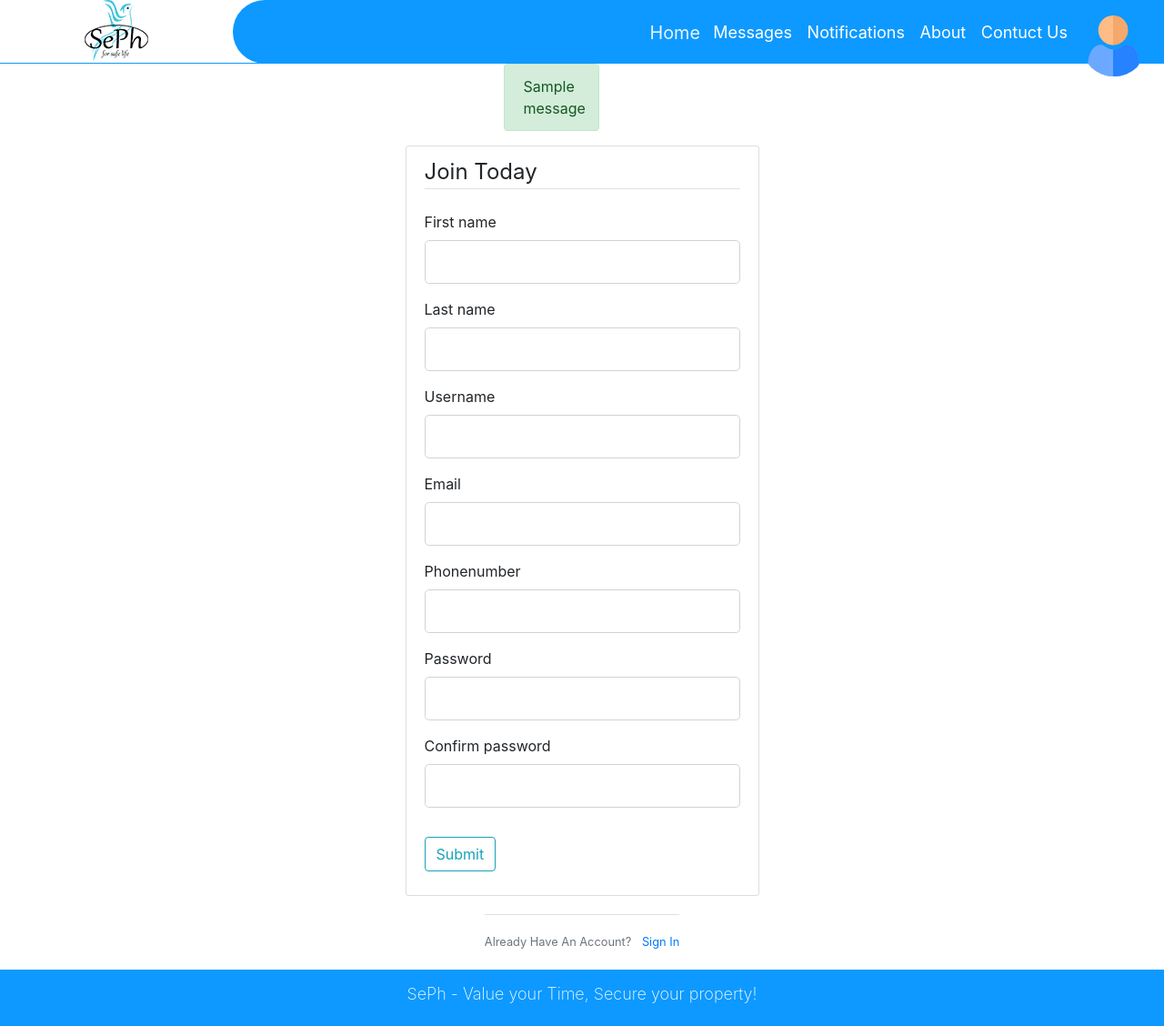
After one commit to yosephtamir/SePh, a Python web app: template web/templates/register.html in a window 1280 px wide. The commit adds this page. Shown: the whole page at 91% size. Run offline with Jinja, Linux system fonts and the light colour scheme; the template is opened without the code that fills it, so the values that code supplies are empty, except form fields; one stand-in notice (Sample message) is shown; form fields are guessed from the names that the template uses; some libraries are stand-ins or nearby versions.

Commit message:
today's change

```diff
--- a/models/category.py
+++ b/models/category.py
@@ -8,7 +8,7 @@ from sqlalchemy import Column, String
 class Category(BaseModel, Base):
     """Representation of Category """
     __tablename__ = 'category'
-    name = Column(String(128), nullable=False)
+    name = Column(String(128), unique=True,nullable=False)
 
     def __init__(self, *args, **kwargs):
         """initializes category"""
--- a/models/property.py
+++ b/models/property.py
@@ -15,7 +15,6 @@ class Property(BaseModel, Base):
     kare = Column(String(128), nullable=False)
     details = Column(String(1000), nullable=False)
     addressLine2 = Column(String(1000), nullable=True)
-    categoryid = Column(String(60), ForeignKey('category.id'), nullable=False)
     user_id = Column(String(60), ForeignKey('user.id'), nullable=False)
     place_id = Column(String(60), ForeignKey('place.id'), nullable=False)
     images = relationship("PropertyImage", backref="property")
--- a/web/static/css/footer.css
+++ b/web/static/css/footer.css
@@ -1,4 +1,4 @@
-footer{
+#copyr{
     width: 100%;
     height: 62px;
     background-color: #0D99ff;
@@ -8,7 +8,8 @@ footer{
     color: white;
     margin-top: 20px;
 }
-footer h3 {
+#valyotime {
     font-weight: 200;
-    font-size: 20px;
+    font-size: 18px;
+    align-self: center;
 }
--- /dev/null
+++ b/web/static/css/mainbootstrap.css
@@ -0,0 +1,55 @@
+
+  .content-section {
+    background: #ffffff;
+    padding: 10px 20px;
+    border: 1px solid #dddddd;
+    border-radius: 3px;
+    margin-bottom: 20px;
+  }
+
+  .article-title {
+    color: #444444;
+  }
+
+  a.article-title:hover {
+    color: #428bca;
+    text-decoration: none;
+  }
+
+  .article-content {
+    white-space: pre-line;
+  }
+
+  .article-img {
+    height: 65px;
+    width: 65px;
+    margin-right: 16px;
+  }
+
+  .article-metadata {
+    padding-bottom: 1px;
+    margin-bottom: 4px;
+    border-bottom: 1px solid #e3e3e3
+  }
+
+  .article-metadata a:hover {
+    color: #333;
+    text-decoration: none;
+  }
+
+  .article-svg {
+    width: 25px;
+    height: 25px;
+    vertical-align: middle;
+  }
+
+  .account-img {
+    height: 125px;
+    width: 125px;
+    margin-right: 20px;
+    margin-bottom: 16px;
+  }
+
+  .account-heading {
+    font-size: 2.5rem;
+  }
--- /dev/null
+++ b/web/templates/register.html
@@ -0,0 +1,182 @@
+<!DOCTYPE html>
+<html lang="en">
+<head>
+    <meta charset="UTF-8">
+    <meta name="viewport" content="width=device-width, initial-scale=1.0">
+    <link rel="stylesheet" href="https://maxcdn.bootstrapcdn.com/bootstrap/4.0.0/css/bootstrap.min.css" integrity="sha384-Gn5384xqQ1aoWXA+058RXPxPg6fy4IWvTNh0E263XmFcJlSAwiGgFAW/dAiS6JXm" crossorigin="anonymous">
+    <link href="../static/css/header.css" rel="stylesheet" type="text/css">
+    <link href="../static/css/mainbootstrap.css" rel="stylesheet" type="text/css">
+    <link href="../static/css/filter.css" rel="stylesheet" type="text/css">
+    <link href="../static/css/container.css" rel="stylesheet" type="text/css">
+    <link href="../static/css/footer.css" rel="stylesheet" type="text/css">
+    <link href="../static/images/70x67seph.png" rel="icon thumbnail">
+    <title>Seph</title>
+</head>
+<body>
+    <header>
+        <div class="logo">
+            <div class="logoimg"></div>
+        </div>
+        <div class="right">
+            <nav>
+                <button id="homebtn"><a>Home</a></button>
+                <button><a>Messages</a></button>
+                <button><a>Notifications</a></button>
+                <button><a>About</a></button>
+                <button><a>Contuct Us</a></button>
+            </nav>
+            <div class="profile">
+                <img id="proimg" src="../static/images/profile.png" alt="Beka Gidada">
+                <div class="profilebtn">
+                    <button id="login"><a>Log In</a></button>
+                    <button id="register"><a>Sign Up</a></button>
+                </div>
+            </div>
+        </div>
+    </header>
+    <main role="main" class="container">
+        <div class="row">
+          <div class="col-md-8">
+            {% with messages = get_flashed_messages(with_categories=true) %}
+              {% if messages %}
+                {% for category, message in messages %}
+                  <div class="alert alert-{{ category }}">
+                    {{ message }}
+                  </div>
+                {% endfor %}
+              {% endif %}
+            {% endwith %}
+            {% block content %}{% endblock %}
+          </div>
+    </main>
+
+    <div class="container">
+        <div class="content-section">
+            <form method="POST" action="">
+                {{ form.hidden_tag() }}
+                <fieldset class="form-group">
+                    <legend class="border-bottom mb-4">Join Today</legend>
+                    <!--First Name-->
+                    <div class="form-group">
+                        {{ form.first_name.label(class="form-control-label") }}
+
+                        {% if form.first_name.errors %}
+                            {{ form.first_name(class="form-control form-control-lg is-invalid") }}
+                            <div class="invalid-feedback">
+                                {% for error in form.first_name.errors %}
+                                    <span>{{ error }}</span>
+                                {% endfor %}
+                            </div>
+                        {% else %}
+                            {{ form.first_name(class="form-control form-control-lg") }}
+                        {% endif %}
+                    </div>
+                    <!--Last Name-->
+                    <div class="form-group">
+                        {{ form.last_name.label(class="form-control-label") }}
+
+                        {% if form.last_name.errors %}
+                            {{ form.last_name(class="form-control form-control-lg is-invalid") }}
+                            <div class="invalid-feedback">
+                                {% for error in form.last_name.errors %}
+                                    <span>{{ error }}</span>
+                                {% endfor %}
+                            </div>
+                        {% else %}
+                            {{ form.last_name(class="form-control form-control-lg") }}
+                        {% endif %}
+                    </div>
+                    <!--User Name-->
+                    <div class="form-group">
+                        {{ form.username.label(class="form-control-label") }}
+
+                        {% if form.username.errors %}
+                            {{ form.username(class="form-control form-control-lg is-invalid") }}
+                            <div class="invalid-feedback">
+                                {% for error in form.username.errors %}
+                                    <span>{{ error }}</span>
+                                {% endfor %}
+                            </div>
+                        {% else %}
+                            {{ form.username(class="form-control form-control-lg") }}
+                        {% endif %}
+                    </div>
+                    <!--email-->
+                    <div class="form-group">
+                        {{ form.email.label(class="form-control-label") }}
+                        {% if form.email.errors %}
+                            {{ form.email(class="form-control form-control-lg is-invalid") }}
+                            <div class="invalid-feedback">
+                                {% for error in form.email.errors %}
+                                    <span>{{ error }}</span>
+                                {% endfor %}
+                            </div>
+                        {% else %}
+                            {{ form.email(class="form-control form-control-lg") }}
+                        {% endif %}
+                    </div>
+                    <!--Phone Number-->
+                    <div class="form-group">
+                        {{ form.phonenumber.label(class="form-control-label") }}
+
+                        {% if form.phonenumber.errors %}
+                            {{ form.phonenumber(class="form-control form-control-lg is-invalid") }}
+                            <div class="invalid-feedback">
+                                {% for error in form.phonenumber.errors %}
+                                    <span>{{ error }}</span>
+                                {% endfor %}
+                            </div>
+                        {% else %}
+                            {{ form.phonenumber(class="form-control form-control-lg") }}
+                        {% endif %}
+                    </div>
+
+                    <!--Password-->
+                    <div class="form-group">
+                        {{ form.password.label(class="form-control-label") }}
+                        {% if form.password.errors %}
+                            {{ form.password(class="form-control form-control-lg is-invalid") }}
+                            <div class="invalid-feedback">
+                                {% for error in form.password.errors %}
+                                    <span>{{ error }}</span>
+                                {% endfor %}
+                            </div>
+                        {% else %}
+                            {{ form.password(class="form-control form-control-lg") }}
+                        {% endif %}
+                    </div>
+                    <div class="form-group">
+                        {{ form.confirm_password.label(class="form-control-label") }}
+                        {% if form.confirm_password.errors %}
+                            {{ form.confirm_password(class="form-control form-control-lg is-invalid") }}
+                            <div class="invalid-feedback">
+                                {% for error in form.confirm_password.errors %}
+                                    <span>{{ error }}</span>
+                                {% endfor %}
+                            </div>
+                        {% else %}
+                            {{ form.confirm_password(class="form-control form-control-lg") }}
+                        {% endif %}
+                    </div>
+                </fieldset>
+                <div class="form-group">
+                    {{ form.submit(class="btn btn-outline-info") }}
+                </div>
+            </form>
+        </div>
+        <div class="border-top pt-3">
+            <small class="text-muted">
+                Already Have An Account? <a class="ml-2" href="{{ url_for('register') }}">Sign In</a>
+            </small>
+        </div>
+
+    </div>
+<footer id="copyr">
+    <h3 id="valyotime">SePh - Value your Time, Secure your property!</h3>
+</footer>
+<script src="https://code.jquery.com/jquery-3.2.1.slim.min.js" integrity="sha384-KJ3o2DKtIkvYIK3UENzmM7KCkRr/rE9/Qpg6aAZGJwFDMVNA/GpGFF93hXpG5KkN" crossorigin="anonymous"></script>
+<script src="https://cdnjs.cloudflare.com/ajax/libs/popper.js/1.12.9/umd/popper.min.js" integrity="sha384-ApNbgh9B+Y1QKtv3Rn7W3mgPxhU9K/ScQsAP7hUibX39j7fakFPskvXusvfa0b4Q" crossorigin="anonymous"></script>
+<script src="https://maxcdn.bootstrapcdn.com/bootstrap/4.0.0/js/bootstrap.min.js" integrity="sha384-JZR6Spejh4U02d8jOt6vLEHfe/JQGiRRSQQxSfFWpi1MquVdAyjUar5+76PVCmYl" crossorigin="anonymous"></script>
+<script src="../static/scripts/filter.js"></script>
+</body>
+</html>
--- a/web/templetes/seph.html
+++ b/web/templates/seph.html
@@ -48,7 +48,7 @@
                     {% for property in properties  %}
                     <div class="propdetails">
                         <h3>{{ property.user.first_name }} {{property.user.last_name  }}</h3>
-                        <img src="../static/images/{{ property.images[0].name }}" alt="{{property.name}}">
+                        <img src="../static/images/istockphoto-1283685505-612x612.jpg" alt="{{property.name}}">
                         <div class="priceplace">
                             <h2>{{ property.price }}</h2>
                             <h5> {{ property.details }}</h5>
```
Also changed, not shown: __init__.py (added, +12 -0 lines), models/engine/db_storage.py (+32 -0 lines), models/user.py (+5 -5 lines), web/app.py (+31 -21 lines), web/appcopy.py (added, +15 -0 lines), web/forms.py (+40 -13 lines), web/templates/category.html (added, +95 -0 lines), web/templetes/register.html (deleted, +0 -50 lines).
